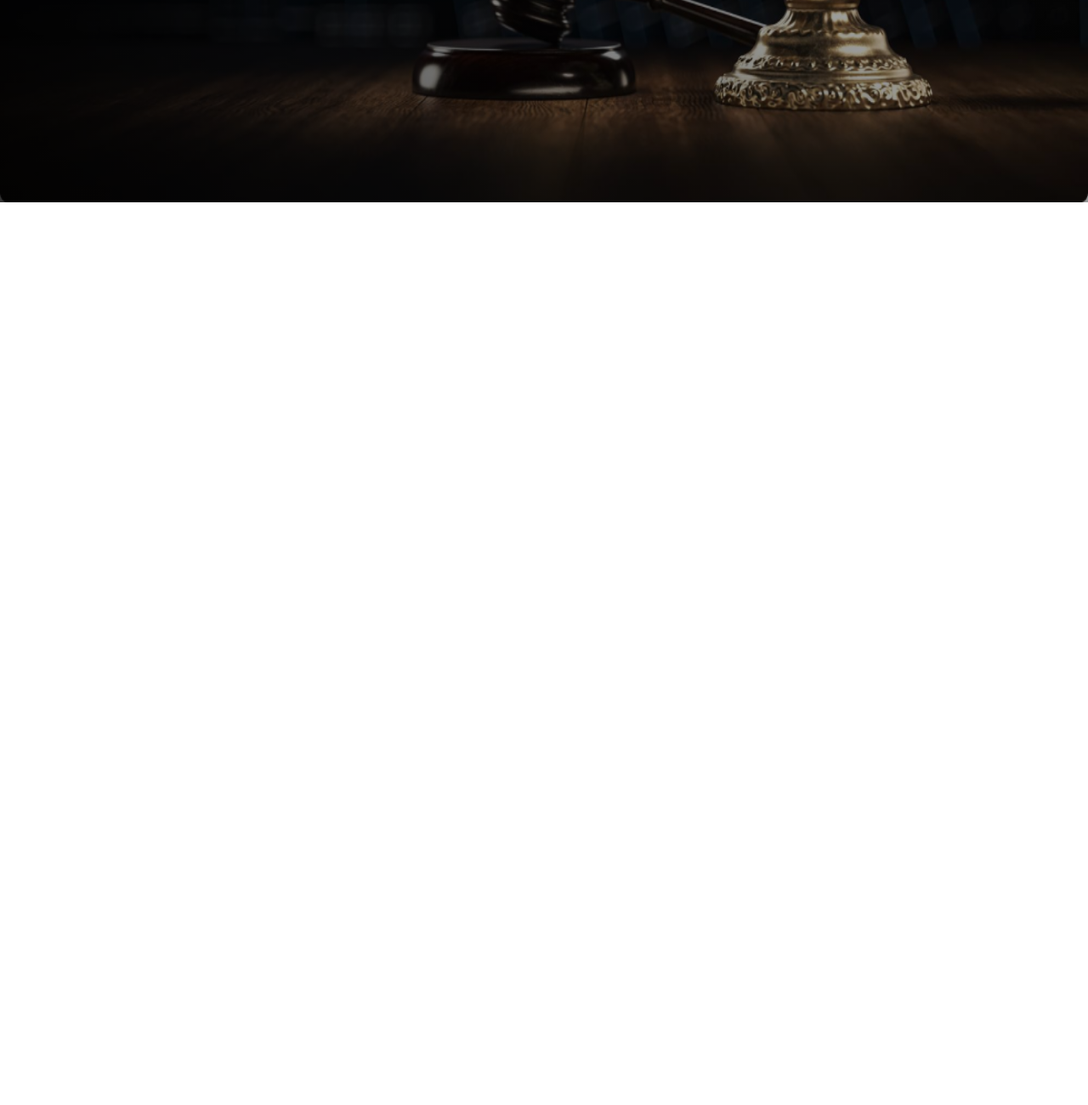
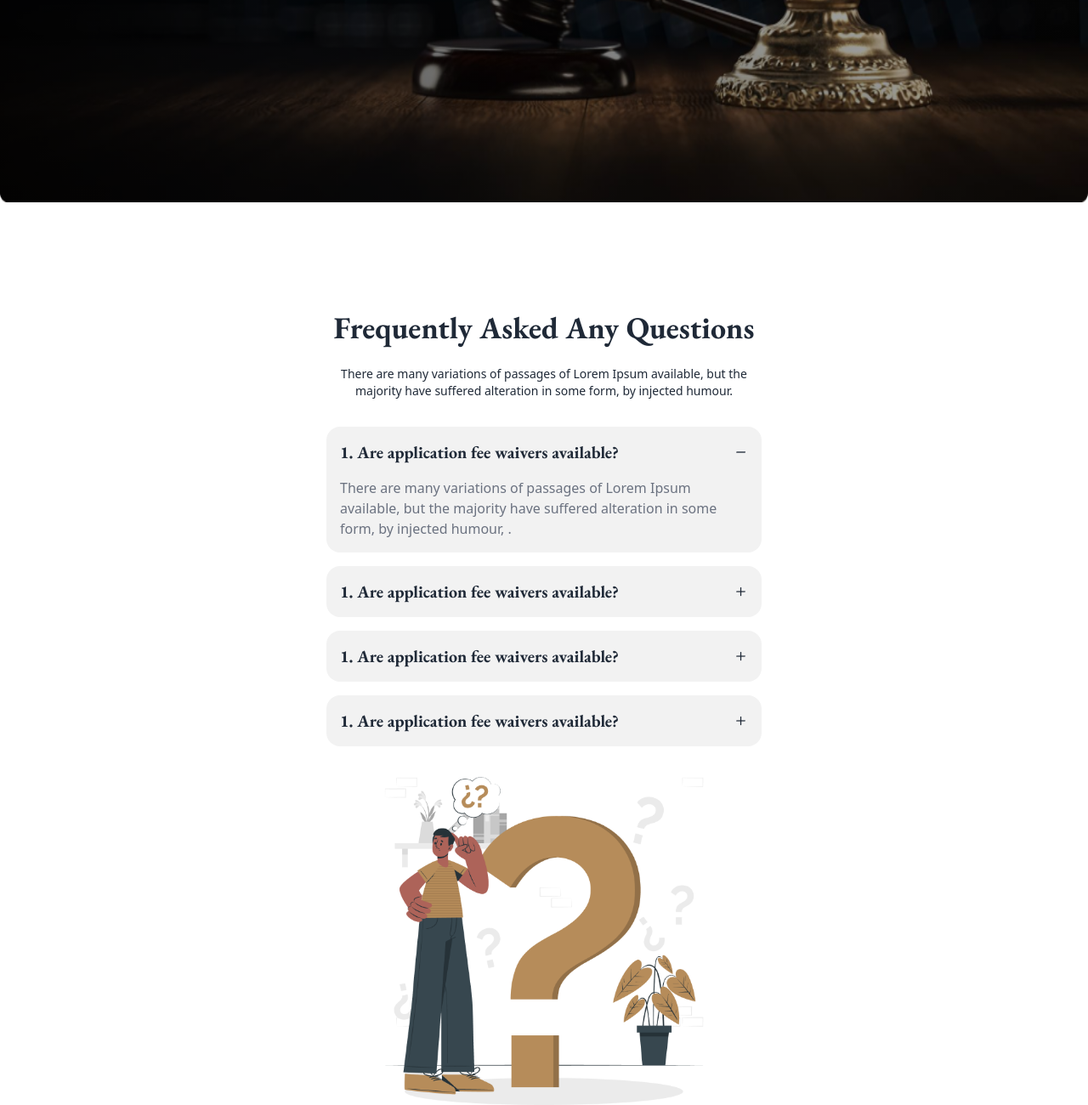
Before and after one commit to sakibsami995/legal-solution-website, a plain HTML site: page index.html in a window 1280 px wide. Shown: the part 2862-4162 px from the top of the page at 85% size. Before the commit the page ends 3100 px from the top, so only its background shows below. Drawn offline with nearby package versions, Linux system fonts and the light colour scheme.

Commit message:
added faq section

```diff
--- a/index.html
+++ b/index.html
@@ -276,9 +276,9 @@
     </div>
 
     <!-- client section -->
-     <div>
+     <div class="mb-32">
       <!-- text -->
-      <div class="text-center max-w-3xl mx-auto ">
+      <div class="text-center max-w-3xl mx-auto px-3 ">
          <h1 class="text-4xl font font-bold mb-4">What Our Client Say</h1>
          <p class="text-sm nav-font text-gray-500 mb-8">There are many variations of passages of Lorem Ipsum available, but the majority have suffered alteration in some form, by injected humour.</p>
       </div>
@@ -290,7 +290,7 @@
 
     <div id="slide1" class="carousel-item relative w-full">
 
-  <div class="hero-content text-neutral-content text-center absolute w-full h-screen bg-gradient-to-tr from-[#000000cc] to-transparent">
+  <div class="hero-content text-neutral-content text-center absolute w-full h-screen bg-gradient-to-tr from-[#000000cc] to-transparent rounded-xl">
     <div class="max-w-xl flex flex-col items-center">
       <img class="mb-5" src="images/Ellipse 1.png" alt="">
       <h3 class="text-2xl font font-bold mb-2">Awlad Hossain</h3>
@@ -310,7 +310,7 @@
       </div>
     </div>
     <div id="slide2" class="carousel-item relative w-full">
-      <div class="hero-content text-neutral-content text-center absolute w-full h-screen bg-gradient-to-tr from-[#000000] to-transparent">
+      <div class="hero-content text-neutral-content text-center absolute w-full h-screen bg-gradient-to-tr from-[#000000] to-transparent ">
         <div class="max-w-xl flex flex-col items-center">
           <img class="mb-5" src="images/Ellipse 1.png" alt="">
           <div>
@@ -350,7 +350,7 @@
       </div>
     </div>
     <div id="slide4" class="carousel-item relative w-full">
-      <div class="hero-content text-neutral-content text-center absolute w-full h-screen bg-gradient-to-tr from-[#000000] to-transparent">
+      <div class="hero-content text-neutral-content text-center absolute w-full h-screen bg-gradient-to-tr from-[#000000] to-transparent ">
         <div class="max-w-xl flex flex-col items-center">
           <img class="mb-5" src="images/Ellipse 1.png" alt="">
           <h3 class="text-2xl font font-bold mb-2">Awlad Hossain</h3>
@@ -369,9 +369,57 @@
       </div>
     </div>
   </div>
+  </div>
 
        </div>
      </div>
+
+     <!-- FAQ section -->
+      <!-- main-div -->
+      <div>
+        <!-- text -->
+         <div class="text-center max-w-lg mx-auto">
+          <h3 class="text-4xl font font-bold mb-6">Frequently Asked Any Questions</h3>
+          <p class="text-sm mb-8">There are many variations of passages of Lorem Ipsum available, but the majority have suffered alteration in some form, by injected humour.</p>
+         </div>
+         <!-- image -->
+          <div class=" flex flex-col items-center md:flex-rowitems-center justify-between gap-5 ">
+            <div class="max-w-lg">
+              <div class="collapse collapse-plus bg-base-200 mb-4">
+                <input type="radio" name="my-accordion-3" checked="checked" />
+                <div class="collapse-title text-xl font-bold font ">1. Are application fee waivers available?</div>
+                <div class="collapse-content">
+                  <p class="text-gray-500">There are many variations of passages of Lorem Ipsum available, but the majority have suffered alteration in some form, by injected humour, .</p>
+                </div>
+              </div>
+              <div class="collapse collapse-plus bg-base-200 mb-4">
+                <input type="radio" name="my-accordion-3" />
+                <div class="collapse-title text-xl font-bold font">1. Are application fee waivers available?</div>
+                <div class="collapse-content">
+                  <p class="text-gray-500">There are many variations of passages of Lorem Ipsum available, but the majority have suffered alteration in some form, by injected humour, .</p>
+                </div>
+              </div>
+              <div class="collapse collapse-plus bg-base-200 mb-4">
+                <input type="radio" name="my-accordion-3" />
+                <div class="collapse-title text-xl font-bold font">1. Are application fee waivers available?</div>
+                <div class="collapse-content">
+                  <p class="text-gray-500">There are many variations of passages of Lorem Ipsum available, but the majority have suffered alteration in some form, by injected humour, .</p>
+                </div>
+              </div>
+              <div class="collapse collapse-plus bg-base-200 mb-4 mb-4">
+                <input type="radio" name="my-accordion-3" />
+                <div class="collapse-title text-xl font-bold font">1. Are application fee waivers available?</div>
+                <div class="collapse-content">
+                  <p class="text-gray-500">There are many variations of passages of Lorem Ipsum available, but the majority have suffered alteration in some form, by injected humour, .s</p>
+                </div>
+              </div>
+            </div>
+            <!-- image -->
+             <div class="">
+              <img class="max-w-sm" src="images/faq.png" alt="">
+             </div>
+          </div>
+      </div>
      </main>
      <!-- footer-section -->
       <footer>
```
